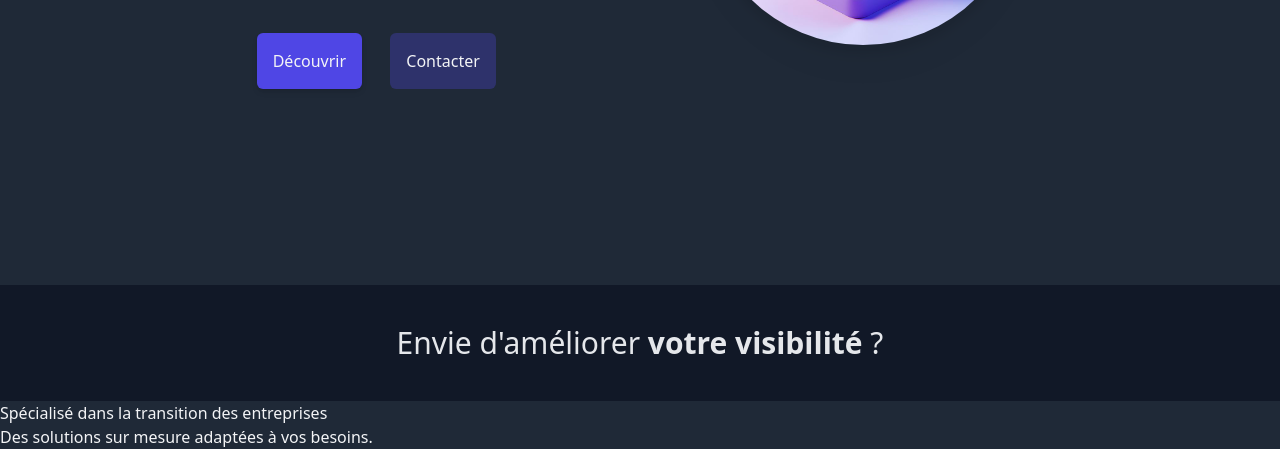
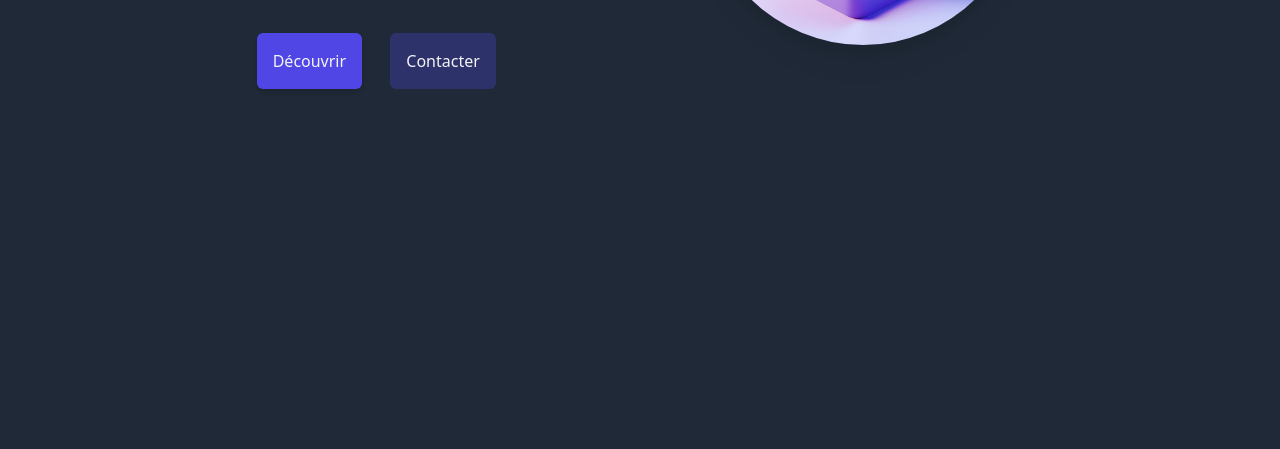
Before and after one commit to romainZer/romainZer.github.io, a website: page index.html in a window 1280 px wide. Shown: the part 515-964 px from the top of the page. After the commit the page ends 800 px from the top, so only its background shows below. Drawn offline with Linux system fonts and the light colour scheme.

Commit message:
Update index.html

```diff
--- a/index.html
+++ b/index.html
@@ -119,21 +119,6 @@
           />
         </div>
       </section>
-
-      <!--About section-->
-      <section>
-        <!--Compagny transition-->
-        <article class="flex justify-center items-center p-10 bg-gray-900">
-          <h2 class="text-3xl text-gray-200">
-            Envie d'améliorer
-            <span class="font-bold">votre visibilité </span>?
-          </h2>
-        </article>
-        <!--Visibility-->
-        <h2>Spécialisé dans la transition des entreprises</h2>
-        <!--Best solution for your needs-->
-        <h2>Des solutions sur mesure adaptées à vos besoins.</h2>
-      </section>
     </main>
   </body>
 </html>
```
